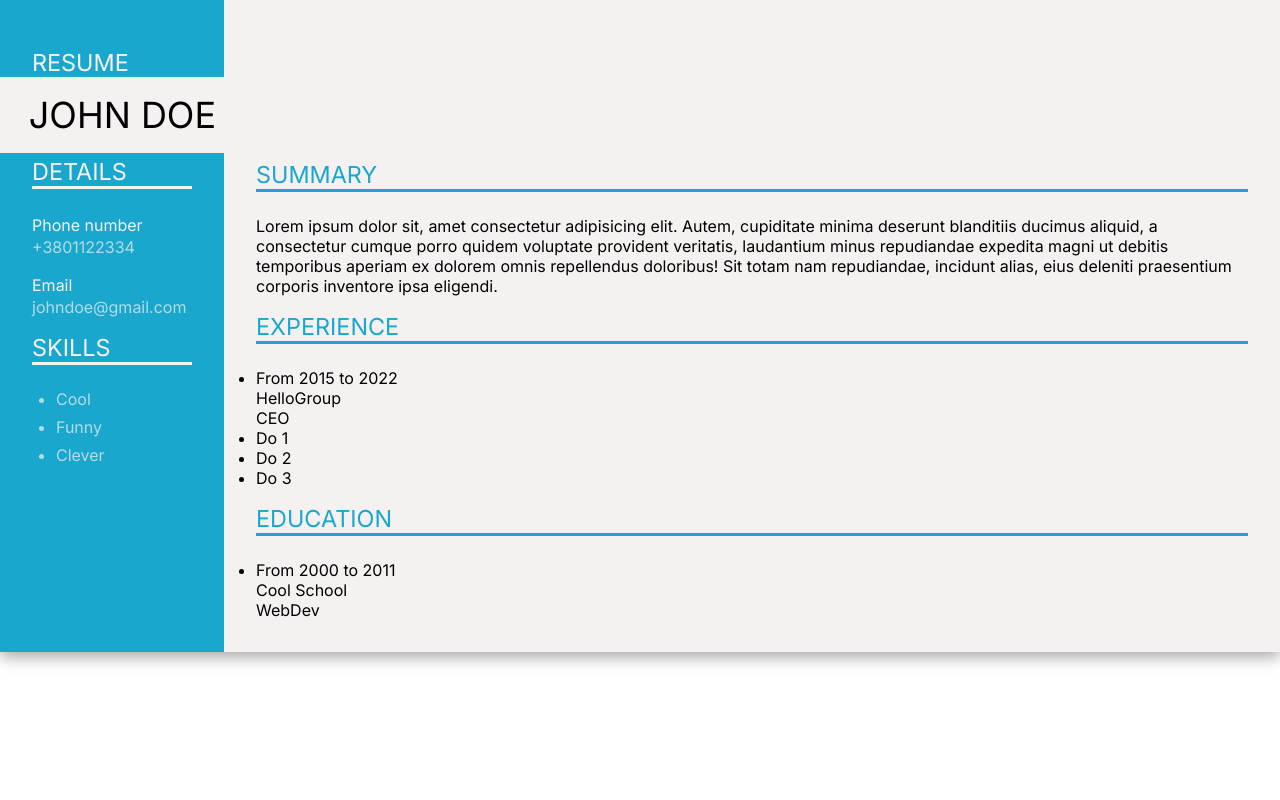
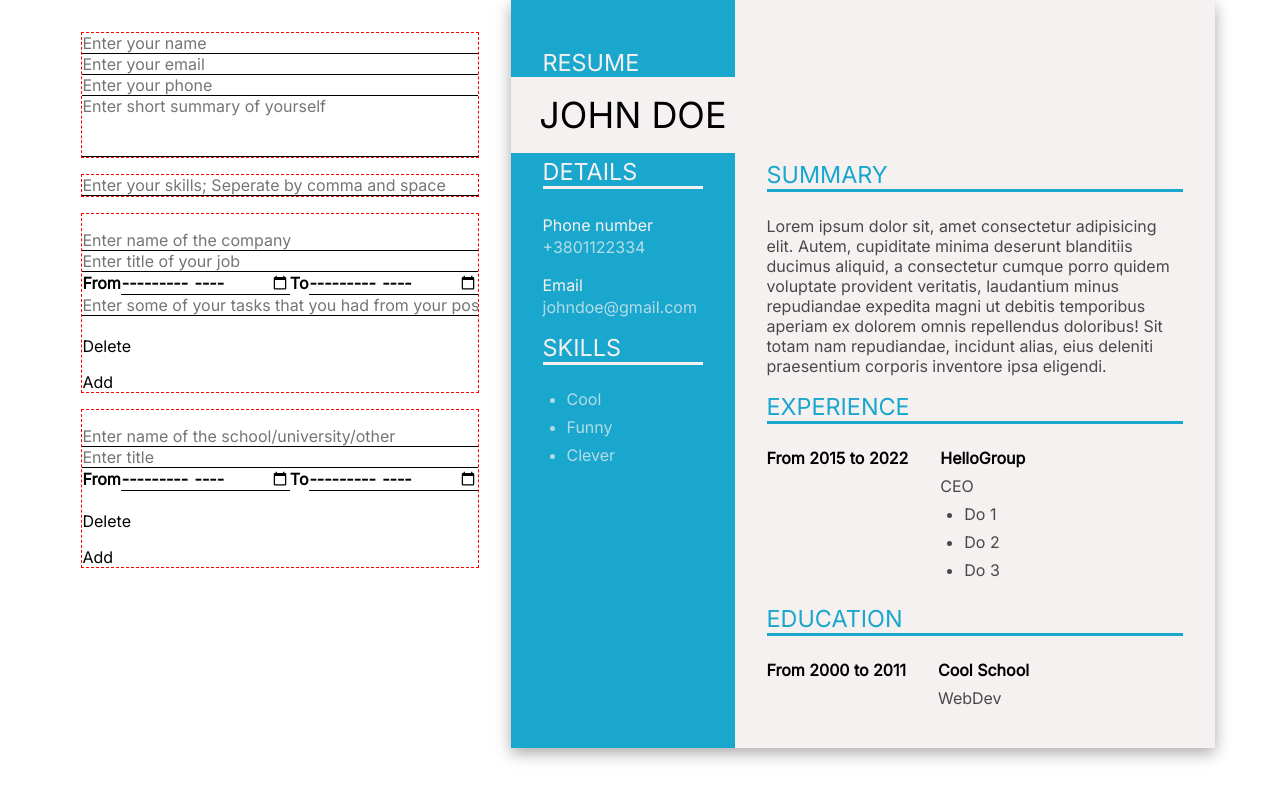
Before and after one commit to George-Al3xander/CV-APP, a React app: page / in a window 1280 px wide. Built offline with nearby package versions, Linux system fonts and the light colour scheme.

Commit message:
CV styling done

```diff
--- a/src/App.js
+++ b/src/App.js
@@ -285,7 +285,7 @@ class App extends Component {
     render() {
         return(
             <div className="split">
-                {/* <Form
+                <Form
                     addFormEdu = {this.addFormEdu}
                     removeFormEdu = {this.removeFormEdu}
 
@@ -311,7 +311,7 @@ class App extends Component {
 
                     changeSkills = {this.change_skills}
                     test = {this.test}
-                /> */}
+                />
                 <CV data={this.state} />
 
             </div>
--- a/src/components/Edu.js
+++ b/src/components/Edu.js
@@ -13,7 +13,7 @@ class Edu extends Component {
                 {this.props.education.map((edu) => {
                     return <li className="block_ul" key={"edu_"+this.props.education.indexOf(edu)} >
                         <div className="edu_date date">From {edu.date[0]} to {edu.date[1]}</div>
-                        <div>
+                        <div className="block_ul_titles">
                             <h2>{edu.name_school}</h2>
                             <h2>{edu.title}</h2>
                         </div>
--- a/src/components/Exp.js
+++ b/src/components/Exp.js
@@ -15,7 +15,7 @@ class Exp extends Component {
                 {this.props.experience.map((exp)=> {
                     return <li  key={"exp_" + this.props.experience.indexOf(exp)} className="exp_block block_ul">
                         <div className="exp_date date" >From {exp.date[0]} to {exp.date[1]}</div>
-                        <div>
+                        <div className="block_ul_titles">
                             <h2>{exp.name_company}</h2>
                             <h2>{exp.title_position}</h2>
                             <ul>{exp.tasks.map((task) => {
--- a/src/components/Form.js
+++ b/src/components/Form.js
@@ -24,16 +24,6 @@ class Form extends Component {
                 <input onChange={this.props.changeSkills} placeholder="Enter your skills; Seperate by comma and space"     type="text" />
             </fieldset>
 
-            <fieldset id="education">
-                <Form_Edu
-                    arrayEducation={this.props.arrayEducation} changeEducationName = {this.props.changeEducationName}
-                    changeEducationTitle = {this.props.changeEducationTitle}
-                    changeEducationDate = {this.props.changeEducationDate}
-
-                    onClick={this.props.removeFormEdu}
-                />
-                <button onClick={this.props.addFormEdu}>Add</button>
-            </fieldset>
             <fieldset id="experience">
                 <Form_Exp
                     arrayExperience ={this.props.arrayExperience}
@@ -47,6 +37,16 @@ class Form extends Component {
                 />
                 <button onClick={this.props.addFormExp}>Add</button>
             </fieldset>
+            <fieldset id="education">
+                <Form_Edu
+                    arrayEducation={this.props.arrayEducation} changeEducationName = {this.props.changeEducationName}
+                    changeEducationTitle = {this.props.changeEducationTitle}
+                    changeEducationDate = {this.props.changeEducationDate}
+
+                    onClick={this.props.removeFormEdu}
+                />
+                <button onClick={this.props.addFormEdu}>Add</button>
+            </fieldset>
 
 
         </form>
--- a/src/styles.css
+++ b/src/styles.css
@@ -138,6 +138,11 @@ h1 {
 
 .cv_right {
   padding-top: 9rem;
+  width: 30rem;
+}
+
+.cv_right p {
+  opacity: .7;
 }
 
 .cv_header {
@@ -149,6 +154,23 @@ h1 {
   margin-bottom: 5rem;
 }
 
+
+.block_ul {
+  display: flex;
+  gap: 2rem;
+}
+
+.date, .block_ul_titles  h2:first-child {
+  font-weight: 700;
+}
+
+.block_ul_titles  h2:not(:first-child){
+      opacity: .7;
+}
+
+.block_ul_titles h2 {
+  margin-bottom: .5rem;
+}
 
 
 
@@ -187,8 +209,12 @@ ul {
   list-style: disc;
 }
 
-.skills li {
+.skills li,.block_ul_titles  ul li {
   opacity: .7;
   margin-block: .5rem;
   margin-left: 1.5rem;
 }
+
+.main_div_summary p {
+  word-wrap: break-word;
+}
```
